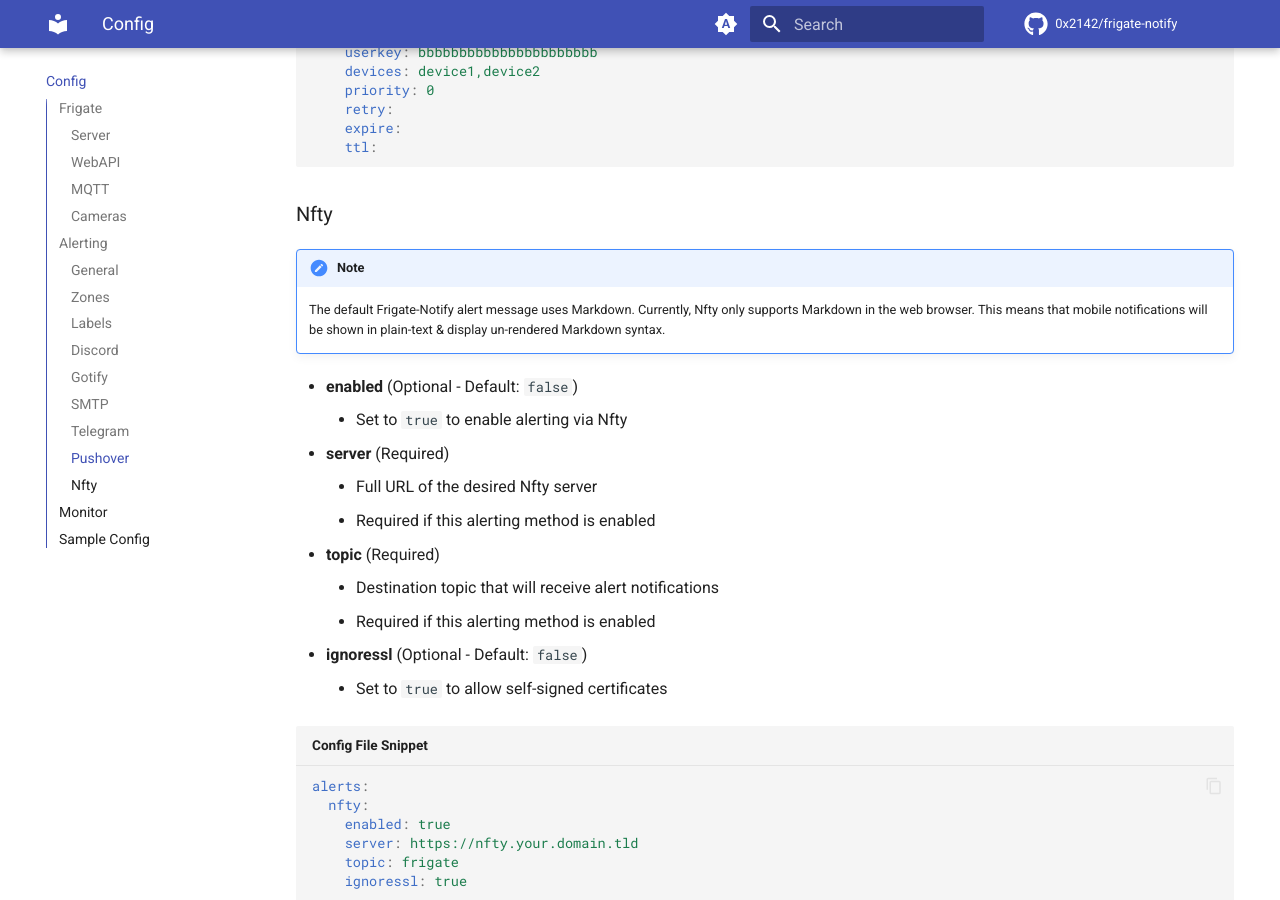
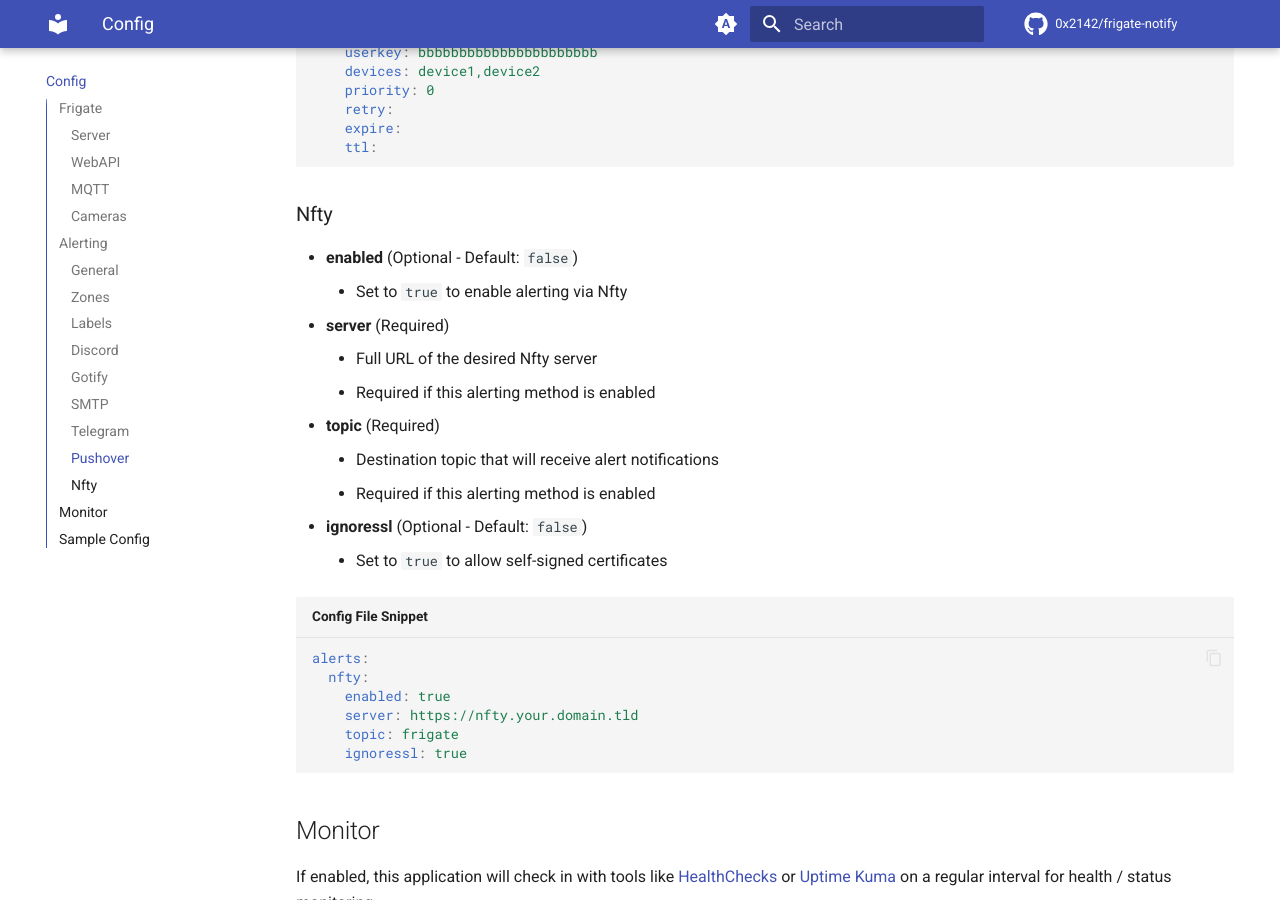
Before and after one commit to 0x2142/frigate-notify, an MkDocs documentation site: the page built from docs/config.md, in a window 1280 px wide and 900 px high, scrolled down 8953 px. Built offline with MkDocs 1.6.1 and Material for MkDocs 9.7.7, drawn with Linux system fonts in a browser that asks for light colours; comment, search, counter and statistics services are not loaded.

Commit message:
Doc updates

```diff
--- a/docs/config.md
+++ b/docs/config.md
@@ -333,9 +333,6 @@
 
 ### Nfty
 
-!!!note
-    The default Frigate-Notify alert message uses Markdown. Currently, Nfty only supports Markdown in the web browser. This means that mobile notifications will be shown in plain-text & display un-rendered Markdown syntax.
-
 - **enabled** (Optional - Default: `false`)
     - Set to `true` to enable alerting via Nfty
 - **server** (Required)
```
Also changed, not shown: docs/changelog.md (+1 -0 lines).
